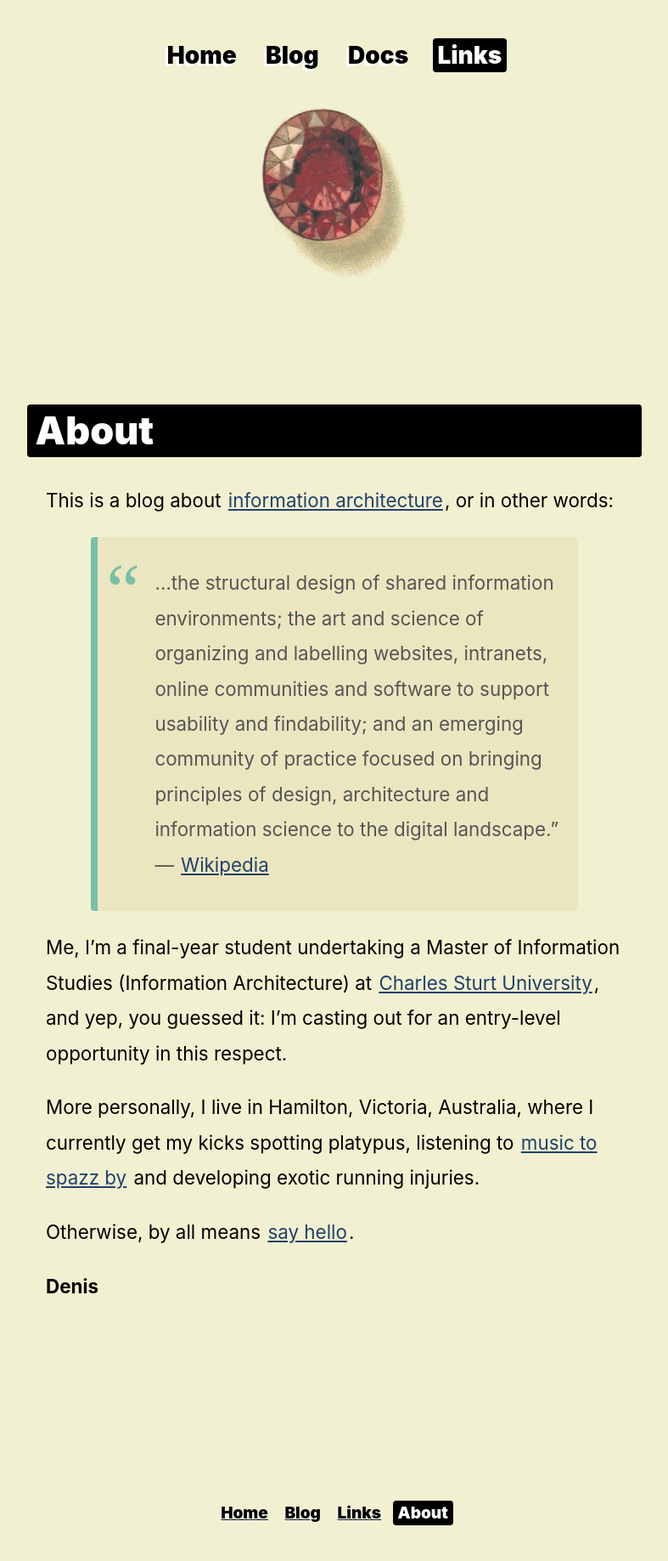
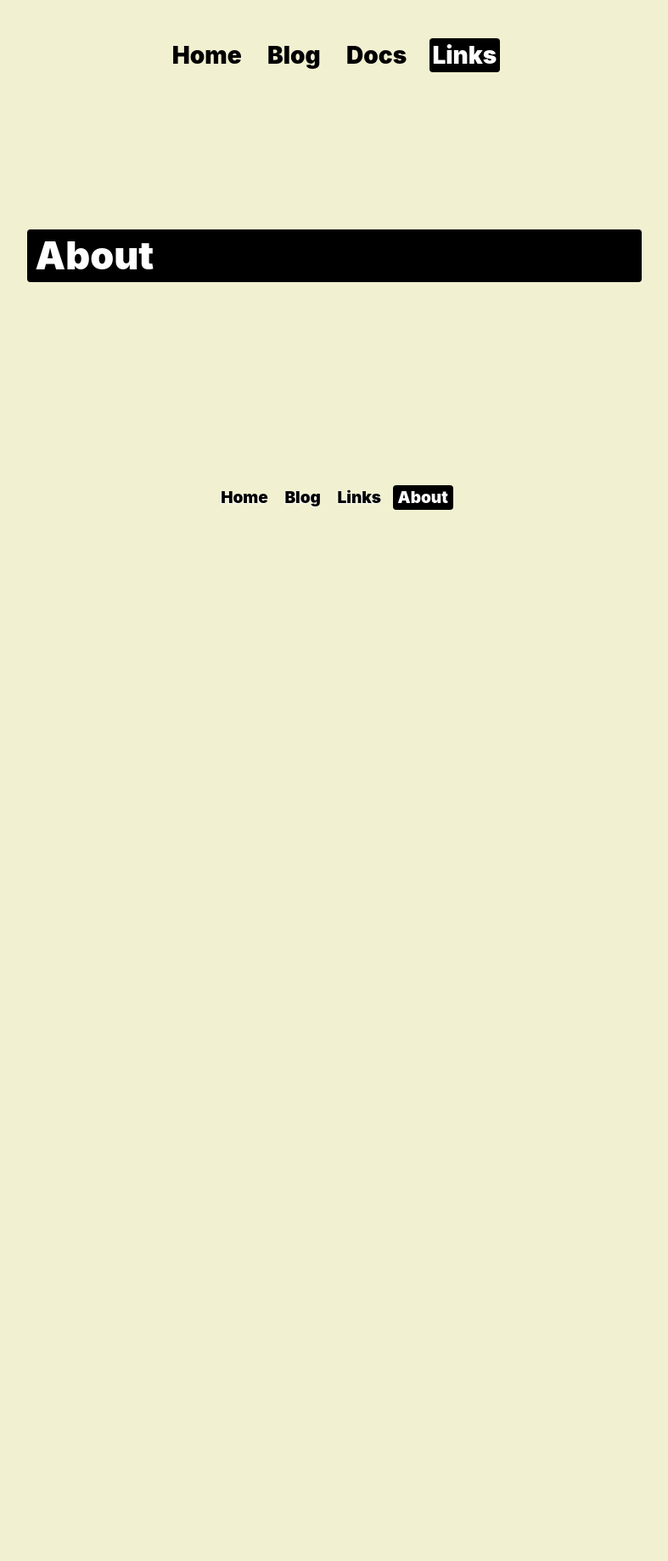
Before and after one commit to denismcdonald/blog, a Jekyll site: the page built from about.md, in a window 1280 px wide. Shown: the whole page at 85% size, without its empty margins (246-1033 px from the left). Built offline with Jekyll 4.4.1, drawn with Linux system fonts in a browser that asks for light colours; after the commit the page ends 900 px from its top, so only the background shows below that.

Commit message:
Remove images

```diff
--- a/_layouts/default.html
+++ b/_layouts/default.html
@@ -29,7 +29,7 @@
       {% include navigation.html %}
 
       <!-- <img alt="drawing of handshake" class="logo" src="/assets/images/handshake.jpg"> -->
-      <img alt="drawing of handshake" class="logo" src="/assets/images/ruby.jpg">
+      <!-- <img alt="drawing of handshake" class="logo" src="/assets/images/ruby.jpg"> -->
 
       {%- if page.toc == true -%}
       <aside>
--- a/_layouts/links.html
+++ b/_layouts/links.html
@@ -29,7 +29,7 @@
       {% include navigation.html %}
 
       <!-- <img alt="drawing of handshake" class="logo" src="/assets/images/handshake.jpg"> -->
-      <img alt="drawing of handshake" class="logo" src="/assets/images/ruby.jpg">
+      <!-- <img alt="drawing of handshake" class="logo" src="/assets/images/ruby.jpg"> -->
 
       {%- if page.toc == true -%}
       <aside class="aside-page">
--- a/_sass/main.scss
+++ b/_sass/main.scss
@@ -207,6 +207,7 @@
     font-weight: 900;
     margin: 0 0.05rem;
     padding: 3px 6px;
+    text-decoration: none;
     text-shadow: -1px 1px 1px #fff;
 }
 
@@ -278,7 +279,7 @@
 .logo {
     display: block;
     margin: 0 auto;
-    width: 8rem;
+    width: 5rem;
 }
 
 nav {
@@ -292,22 +293,27 @@
 }
 
 nav a {
+    // background-color: rgb(228, 223, 163);
+    // border-radius: 4px;
     color: #000;
     // font-family: 'Courier New', Courier, monospace;
     font-size: 1.25rem;
     font-weight: 900;
     // margin: 0 0.15rem 0 0.15rem;
     margin: 0 0.1rem 0 0.1rem;
-    // padding: 3px 6px;
-    padding: 3px 6px;
+    padding: 3px 4px;
     text-decoration: none;
-    text-shadow: -3px 3px #fff;
+    // text-shadow: -3px 3px #fff;
 }
 
 nav a:hover {
     color: #fff;
     text-shadow: none;
 }
+
+// nav span {
+//     color: red;
+// }
 
 p {
     line-height: 1.85rem;
@@ -372,6 +378,13 @@
     font-size: 1rem;
     font-weight: bold;
     padding-left: 4px;
+}
+
+.title {
+    // font-family: 'Courier New', Courier, monospace;
+    font-size: 1.25rem;
+    margin: 1rem 0 -1rem 0;
+    text-align: center;
 }
 
 .toc {
@@ -477,7 +490,6 @@
     }
 
     nav {
-        font-size: 1.25rem;
         margin: 1.5rem 1rem 1.25rem 1rem;
         padding: 0;
         justify-content: center;
--- a/about.md
+++ b/about.md
@@ -3,18 +3,3 @@
 ---
 
 <h1 class="h1-title">About</h1>
-
-This is a blog about [information architecture](https://www.iainstitute.org/what-is-ia), or in other words:
-
-<!-- ![image](/assets/images/handshake.jpg) -->
-
-
-> ...the structural design of shared information environments; the art and science of organizing and labelling websites, intranets, online communities and software to support usability and findability; and an emerging community of practice focused on bringing principles of design, architecture and information science to the digital landscape." &mdash; [Wikipedia](https://en.wikipedia.org/wiki/Information_architecture)
-
-Me, I'm a final-year student undertaking a Master of Information Studies (Information Architecture) at [Charles Sturt University](https://www.csu.edu.au/), and yep, you guessed it: I'm casting out for an entry-level opportunity in this respect.
-
-More personally, I live in Hamilton, Victoria, Australia, where I currently get my kicks spotting platypus, listening to [music to spazz by](http://wfmu.org/playlists/MS) and developing exotic running injuries.
-
-Otherwise, by all means [say hello](mailto).
-
-**Denis**
```
Also changed, not shown: 15 other files.
